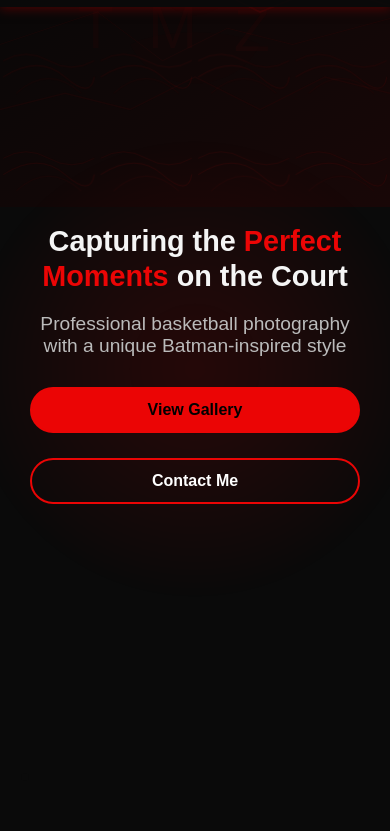
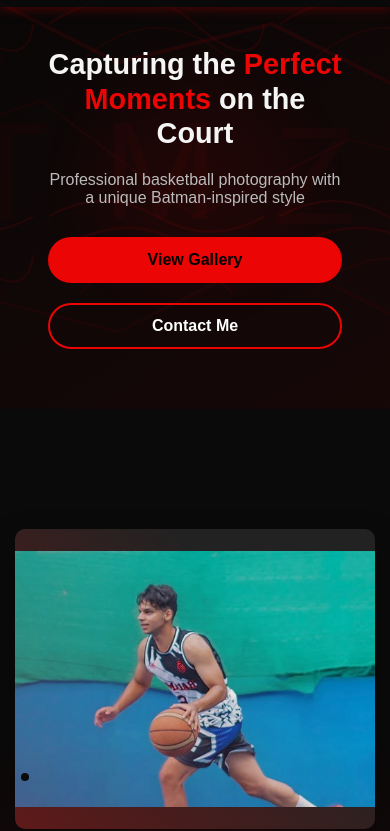
Before and after one commit to tmzrehan/TMZ-Rehan, a plain HTML site: page index.html in a window 390 px wide. Shown: the part 53-884 px from the top of the page. Drawn offline with nearby package versions, Linux system fonts and the light colour scheme.

Commit message:
Hello cro new changes

```diff
--- a/index.html
+++ b/index.html
@@ -42,7 +42,7 @@
     <section id="home" class="hero">
         <!-- Add the SVG as a background element -->
         <div class="hero-svg-background">
-            <svg xmlns="http://www.w3.org/2000/svg" viewBox="0 0 1200 800">
+            <svg viewBox="0 0 1000 600" preserveAspectRatio="xMidYMid slice" width="100%" height="100%">
                 <!-- Background gradient -->
                 <defs>
                   <linearGradient id="batGradient" x1="0%" y1="0%" x2="100%" y2="100%">
@@ -74,13 +74,11 @@
 
 
                 <!-- Additional TMZ elements semi-hidden -->
-                <text x="20%" y="39%" font-family="Impact, sans-serif" font-size="180" fill="#ff0000" opacity="0.03" transform="rotate(0, 0, 0)">T</text>
-                <text x="38%" y="39%" font-family="Impact, sans-serif" font-size="180" fill="#ff0000" opacity="0.03" transform="rotate(0, 0, 0)">M</text>
-                <text x="60%" y="40%" font-family="Impact, sans-serif" font-size="180" fill="#ff0000" opacity="0.03" transform="rotate(0, 0, 0)">Z</text>
+                <text x="20%" y="59%" font-family="Impact, sans-serif" font-size="180" fill="#ff0000" opacity="0.03" transform="rotate(0, 0, 0)">T</text>
+                <text x="38%" y="59%" font-family="Impact, sans-serif" font-size="180" fill="#ff0000" opacity="0.03" transform="rotate(0, 0, 0)">M</text>
+                <text x="60%" y="60%" font-family="Impact, sans-serif" font-size="180" fill="#ff0000" opacity="0.03" transform="rotate(0, 0, 0)">Z</text>
 
-                <!-- Added additional bat-like symbol elements -->
-                <path d="M400,300 C500,250 700,250 800,300 C750,400 650,420 600,420 C550,420 450,400 400,300 Z" fill="#330000" opacity="0.07" />
-                <path d="M500,150 C550,120 650,120 700,150 C680,200 620,210 600,210 C580,210 520,200 500,150 Z" fill="#220000" opacity="0.05" />
+
               </svg>
 
             <svg xmlns="http://www.w3.org/2000/svg" viewBox="0 0 1200 800">
--- a/styles.css
+++ b/styles.css
@@ -278,16 +278,15 @@ footer .logo-img {
 }
 
 /* Hero Section */
-/* Hero Section - Updated for perfect centering */
 .hero {
     min-height: 100vh;
     display: flex;
     align-items: center;
-    justify-content: center;
+    justify-content: center; /* Center content horizontally */
     position: relative;
     overflow: hidden;
-    padding: 0;
-    margin: 0;
+    padding-top: 80px;
+    text-align: center; /* Center all text in the hero section */
   }
 
   .hero-svg-background {
@@ -316,13 +315,9 @@ footer .logo-img {
 
   .hero-content {
     max-width: 700px;
-    width: 100%;
+    width: 90%; /* Changed from 100% to 90% for better mobile spacing */
     padding: 0 20px;
-    text-align: center;
-    position: absolute;
-    top: 50%;
-    left: 50%;
-    transform: translate(-50%, -50%);
+    margin: 0 auto; /* Center the content container */
   }
 
   .hero-content h1 {
@@ -340,29 +335,35 @@ footer .logo-img {
   .hero-btns {
     display: flex;
     gap: 15px;
-    justify-content: center;
+    justify-content: center; /* Center the buttons */
+    flex-wrap: wrap; /* Allow buttons to wrap on very small screens */
   }
 
-/* Make sure responsive styles maintain centering */
-@media (max-width: 768px) {
-    .hero-content {
-        width: calc(100% - 40px);
+  /* Responsive adjustments */
+  @media screen and (max-width: 768px) {
+    .hero-content h1 {
+      font-size: 2.5rem; /* Smaller font size on mobile */
+    }
+
+    .hero-content p {
+      font-size: 1rem;
+    }
+
+    .hero-btns {
+      gap: 10px; /* Smaller gap on mobile */
     }
   }
 
-@media (max-width: 576px) {
-    .hero {
-        height: 100vh;
-        min-height: 100vh;
-        padding: 0;
+  /* Extra small devices */
+  @media screen and (max-width: 480px) {
+    .hero-content h1 {
+      font-size: 2rem;
     }
 
-    .hero-content {
-        width: calc(100% - 30px);
-        padding: 0 15px;
+    .hero {
+      padding-top: 60px; /* Less padding on very small screens */
     }
   }
-
 /* Gallery Section */
 .gallery {
     transition: background 0s ease;
```
Lines whose indentation alone changed are shown as unchanged.
